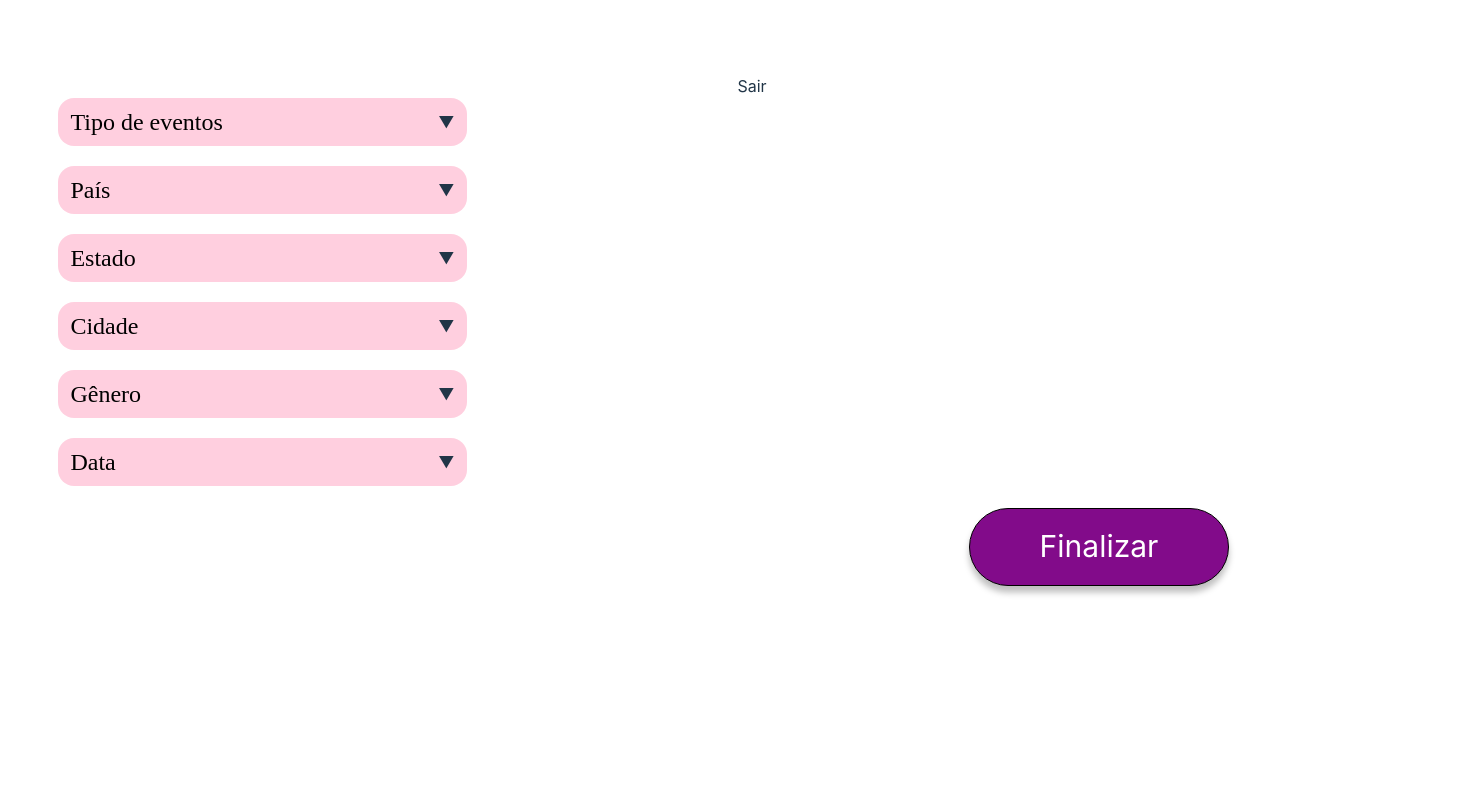
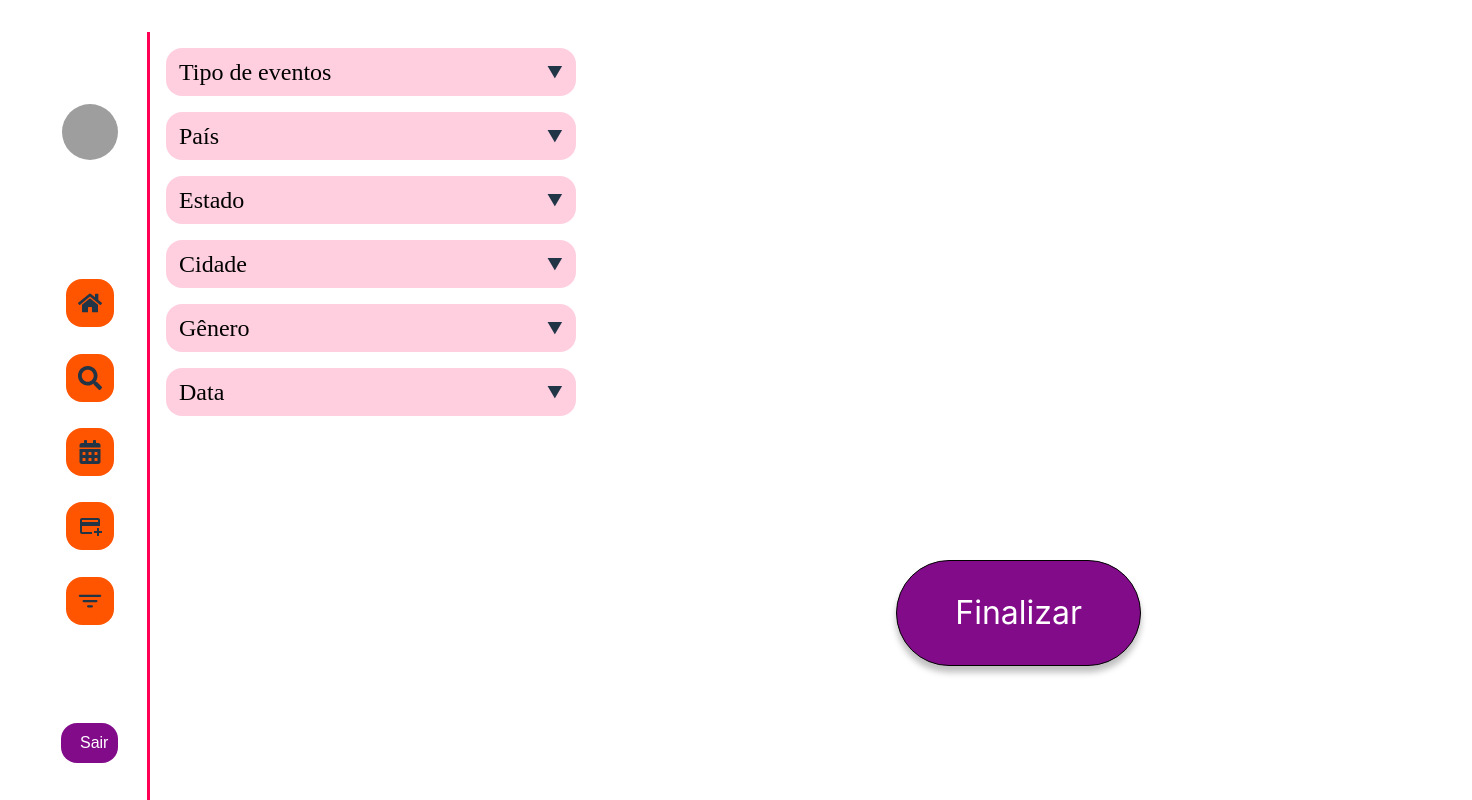
Before and after one commit to liviaguirao/aee, a React (Vite) app in the folder front-end/: page /filtro_evento in a window 1280 px wide. Shown: the top 800 px of the page, 1472 px wide, since content can reach past the window. Built offline with nearby package versions, Linux system fonts and the light colour scheme; grey boxes are pictures that could not be loaded.

Commit message:
Finalizando tela filtro_eventos

```diff
--- a/front-end/src/pages/Filtro_evento.jsx
+++ b/front-end/src/pages/Filtro_evento.jsx
@@ -4,6 +4,7 @@ import DatePicker from 'react-datepicker';
 import 'react-datepicker/dist/react-datepicker.css';
 import '../styles/App.css';
 import '../styles/Style.css';
+import Navbar from '../components/navbar';
 
 function Filtro_Evento() {
   const navigate = useNavigate();
@@ -77,11 +78,9 @@ function Filtro_Evento() {
   };
 
   return (
-    <div style={{ width: 1440, height: 653, position: 'relative', background: 'white' }}>
-      <Button
-        text="Sair"
-        className="button-sair"
-      />
+    <div style={{ display: 'flex', height: '100vh', background: 'white', width: '100vw' }}>
+      <Navbar />
+      <div style={{ width: '80vw', padding: '2vh', overflowY: 'auto' }}>
         <Button
           text="Finalizar"
           onClick={handleFilterClickCriar}
@@ -89,25 +88,23 @@ function Filtro_Evento() {
         />
 
         {filters.map((filter, index) => (
-        <div key={index} style={{ marginBottom: 20 }}>
+          <div key={index} style={{ marginBottom: '2vh' }}>
             {/* Filtro principal */}
             <div
               style={{
                 width: '30vw',
                 height: '6vh',
-              position: 'relative',
                 background: 'rgba(255, 0, 84, 0.19)',
                 borderRadius: 16,
                 cursor: 'pointer',
                 display: 'flex',
                 justifyContent: 'space-between',
                 alignItems: 'center',
-              left: '2vw',
                 padding: '0 1vw'
               }}
               onClick={() => handleExpandFilter(filter.label)}
             >
-            <div style={{ fontSize: 24, fontFamily: 'Manjari', color: 'black' }}>
+              <div style={{ fontSize: '150%', fontFamily: 'Manjari', color: 'black' }}>
                 {filter.label}
               </div>
               <div style={{ transform: expandedFilter === filter.label ? 'rotate(180deg)' : 'rotate(0deg)' }}>
@@ -119,14 +116,15 @@ function Filtro_Evento() {
             {expandedFilter === filter.label && (
               <div
                 style={{
-                marginLeft: 20,
-                marginTop: 10,
+                  marginTop: '2vh',
+                  color: 'black',
                   padding: '0.5vw 0',
                   background: 'rgba(255, 0, 84, 0.1)',
-                borderRadius: 8,
-                width: 'calc(60vw)',
+                  borderRadius: '1vh',
+                  width: 'calc(40vw)',
                 }}
               >
+                {/* Renderização condicional dos filtros */}
                 {filter.label === 'País' ? (
                   filter.options.map((option, idx) => (
                     <div key={idx} style={{ marginBottom: '1vh', display: 'flex', alignItems: 'center' }}>
@@ -170,14 +168,12 @@ function Filtro_Evento() {
                   filter.options.map((option, idx) => (
                     <div key={idx} style={{ marginBottom: '1vh', display: 'flex', alignItems: 'center' }}>
                       <input
-                      type="radio"
+                        type="checkbox"
                         id={`city-${option}`}
                         name="city"
                         value={option}
                         checked={selectedCities.includes(option)}
-                      onChange={(e) => {
-                        setSelectedCities(e.target.value); // Resetar cidades ao mudar de estado
-                      }}
+                        onChange={() => handleCityChange(option)}
                       />
                       <label htmlFor={`city-${option}`} style={{ marginLeft: '1vw', fontSize: '100%' }}>
                         {option}
@@ -187,20 +183,18 @@ function Filtro_Evento() {
                 ) : filter.label === 'Data' ? (
                   <div style={{ marginTop: '1vh', display: 'flex', justifyContent: 'flex-start' }}>
                     <DatePicker
-                    top='1vh'
                       selected={selectedDate}
                       onChange={(date) => setSelectedDate(date)}
                       dateFormat="dd/MM/yyyy"
                       placeholderText="Selecione uma data"
                       className="date-picker"
-                    style={{ textAlign: 'center' }} // Este estilo não é necessário aqui
                     />
                   </div>
                 ) : (
                   filter.options.map((option, idx) => (
-                  <div key={idx} style={{ marginBottom: 10, display: 'flex', alignItems: 'center' }}>
+                    <div key={idx} style={{ marginBottom: '1vh', display: 'flex', alignItems: 'center' }}>
                       <input type="checkbox" id={`${filter.label}-${option}`} />
-                    <label htmlFor={`${filter.label}-${option}`} style={{ marginLeft: 8, fontSize: 20 }}>
+                      <label htmlFor={`${filter.label}-${option}`} style={{ marginLeft: '1vw', fontSize: '100%' }}>
                         {option}
                       </label>
                     </div>
@@ -211,6 +205,7 @@ function Filtro_Evento() {
           </div>
         ))}
       </div>
+    </div>
   );
 }
 
--- a/front-end/src/styles/Style.css
+++ b/front-end/src/styles/Style.css
@@ -108,20 +108,20 @@
     justify-content: center;
     align-items: center;
     color: white;
-    font-size: 30px;
+    font-size: 200%;
     font-family: 'Inter', sans-serif;
     font-weight: 400;
     word-wrap: break-word;
     cursor: pointer;
     background: #820B8A;
     box-shadow: 0vh 0.5vw 0.8vh rgba(0, 0, 0, 0.25);
-    border-radius: 40px;
-    border: 1px black solid;
+    border-radius: 40vw;
+    border: 0.05vw solid black;
     position: absolute;
-    width: 258px;
-    height: 76px;
-    left: 937px;
-    top: 434px;
+    width: 19vw;
+    height: 13vh;
+    left: 70vw;
+    top: 70vh;
   }
 
   .button-artista{
```
Lines whose indentation alone changed are shown as unchanged.
